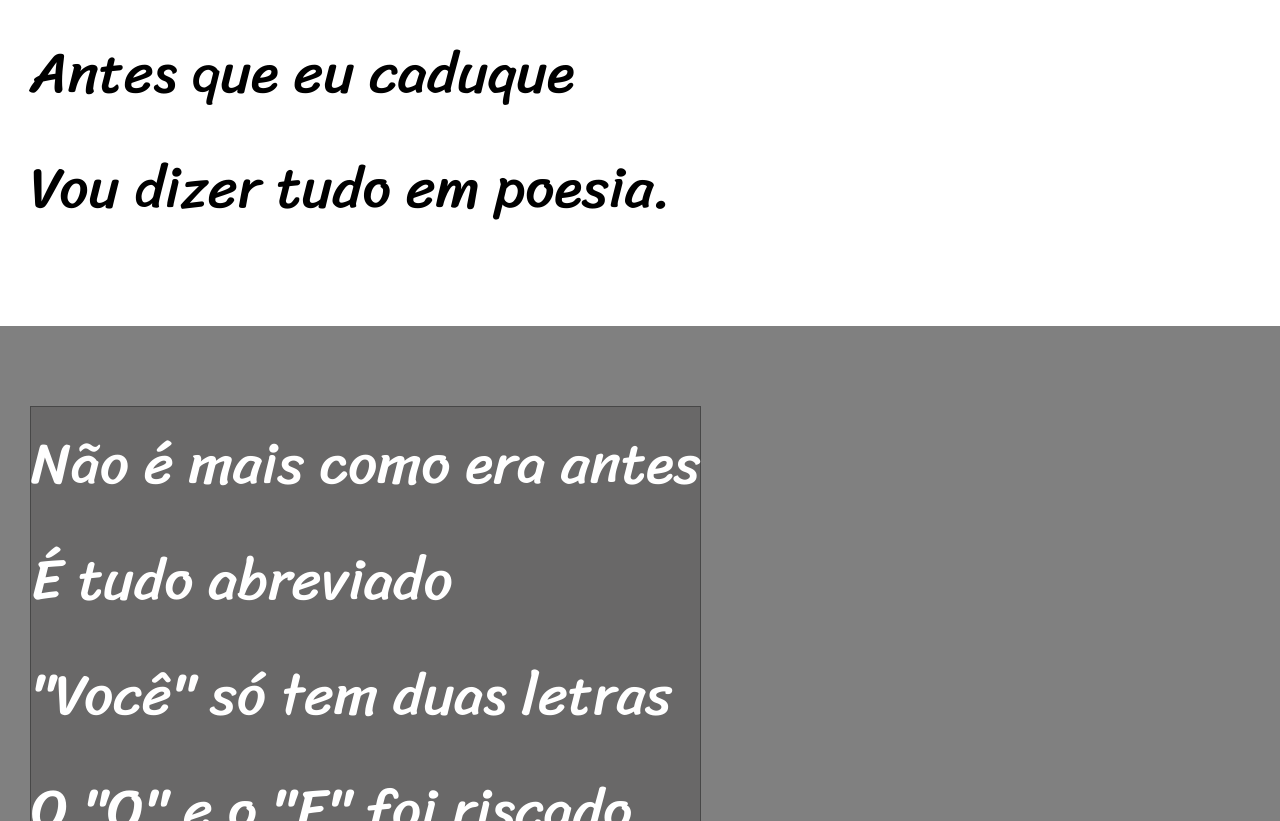
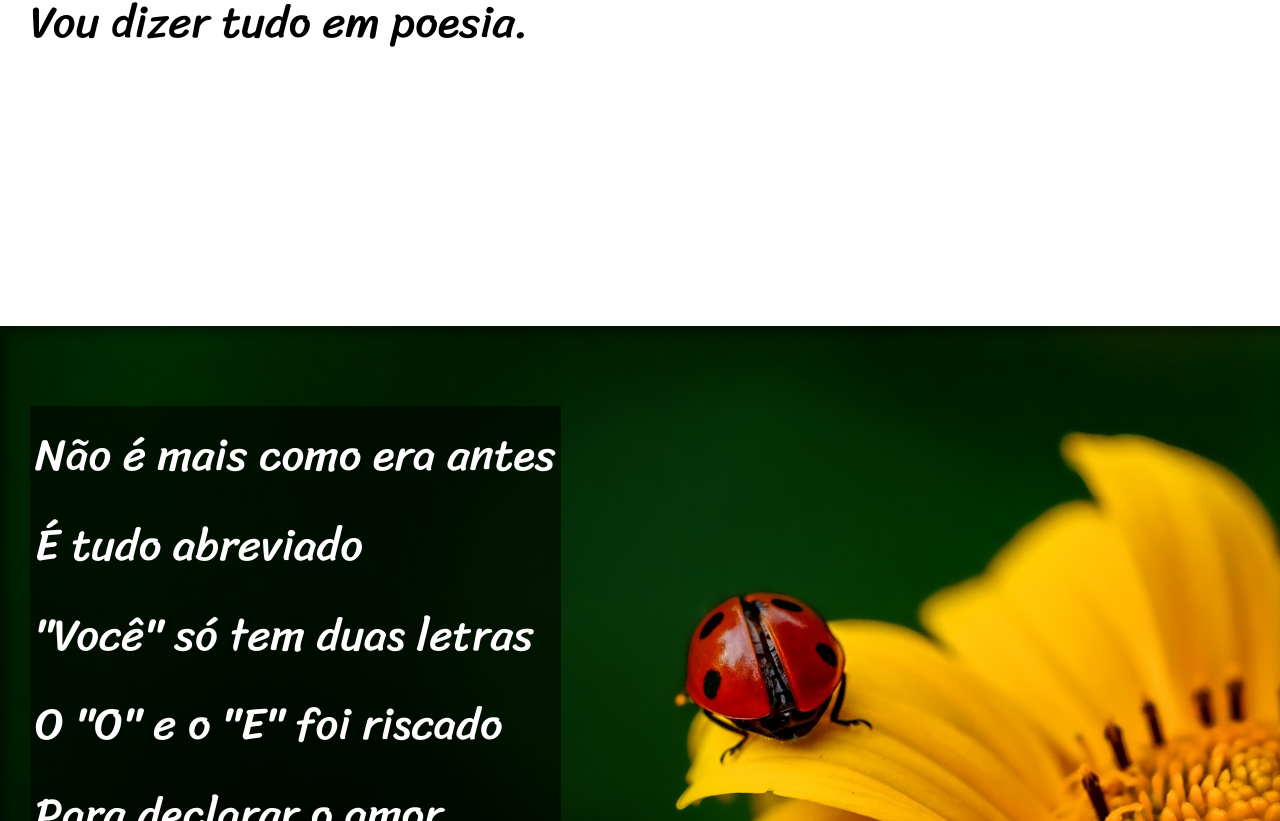
Before and after one commit to MayaraLeite2026/html-css, a plain HTML site: page desafios/desafio012/index.html in a window 1280 px wide. Shown: the part 919-1740 px from the top of the page. Drawn offline with Linux system fonts and the light colour scheme.

Commit message:
finalizado o projeto cordel

```diff
--- a/desafios/desafio012/index.html
+++ b/desafios/desafio012/index.html
@@ -29,7 +29,7 @@
 
 
 
-    <section class="imagem">
+    <section class="imagem" id="img01">
         <p>
             Não é mais como era antes<br>
             É tudo abreviado<br>
@@ -66,7 +66,7 @@
 
 
 
-    <section class="imagem">
+    <section class="imagem" id="img02">
         <p>
             Tenho saudade das cartas<br>
             Escritas com a própria mão<br>
--- a/desafios/desafio012/style.css
+++ b/desafios/desafio012/style.css
@@ -55,7 +55,11 @@
     line-height: 2em;
     padding-left: 30px;
     font-family: var(--fonte3);
-    font-size: 4.5vw;
+    font-size: 3.5vw;
+}
+
+section > p{
+    padding-bottom: 2em;
 }
 
 section.normal {
@@ -64,16 +68,28 @@
 }
 
 section.imagem {
-    background-color: gray;
+    background-color: rgb(51, 51, 51);
     color: white;
+    box-shadow: inset 6px 6px 13px 0px rgba(0, 0, 0, 0.473);
+    background-size:cover;
+    background-attachment: fixed;
 }
 
 section.imagem > p {
     display: inline-block;
-    max-width: fit-content;
-    background-color: rgba(44, 38, 38, 0.267);
-    border:1px solid rgba(0, 0, 0, 0.322);
-    /*Aqui ele apenas colocou width de 400px até agora*/
+    padding: 5px;
+    background-color: rgba(0, 0, 0, 0.555);
+    text-shadow: 1px 1px opx black;
+}
+
+section#img01 {
+    background-image: url(imagens/background001.jpg);
+    background-position: right center;
+}
+
+section#img02 {
+    background-image: url(imagens/background002.jpg);
+    background-position: right center;
 }
 
 footer {
```
